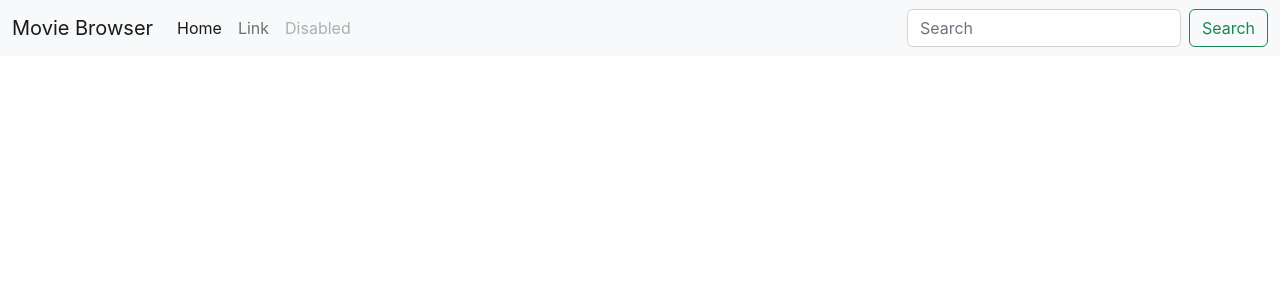
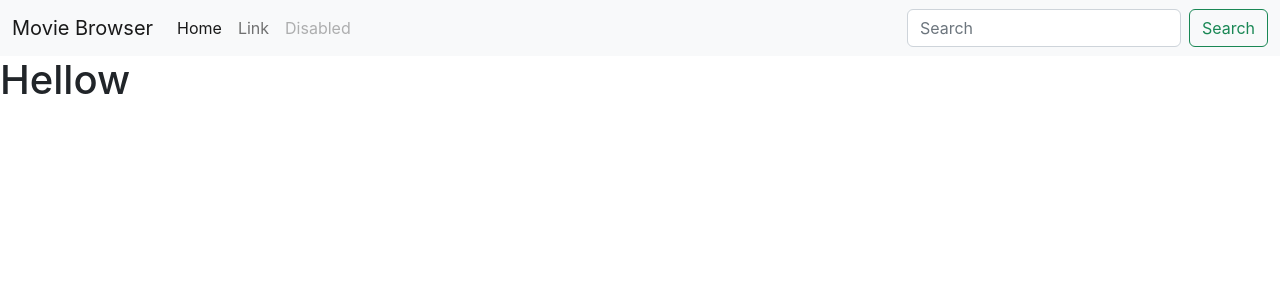
Before and after one commit to theKuanWay/React201, a React (Create React App) app in the folder moviebrowser/: page / in a window 1280 px wide. Shown: the top 300 px of the page. Built offline with nearby package versions, Linux system fonts and the light colour scheme.

Commit message:
add home component

```diff
--- a/moviebrowser/src/App.js
+++ b/moviebrowser/src/App.js
@@ -1,10 +1,12 @@
 import './App.css';
 import NavBar from './Components/NavBar/NavBar';
+import Home from './Components/Home/Home';
 
 function App() {
   return (
     <div>
     <NavBar />
+    <Home />
     </div>
   );
 }
--- /dev/null
+++ b/moviebrowser/src/Components/Home/Home.js
@@ -0,0 +1,9 @@
+const Home = () => {
+    return (
+        <div>
+            <h1>Hellow</h1>
+        </div>
+    );
+}
+
+export default Home;
```
